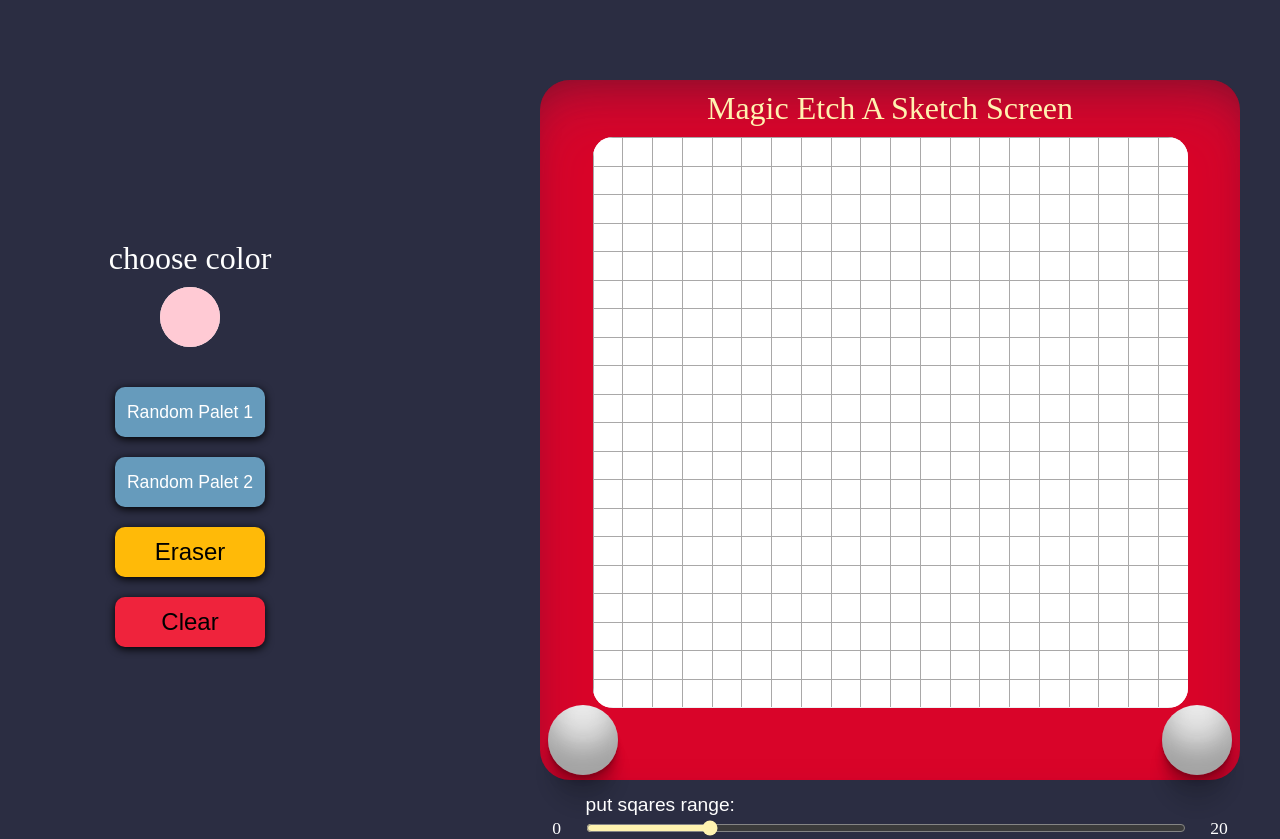
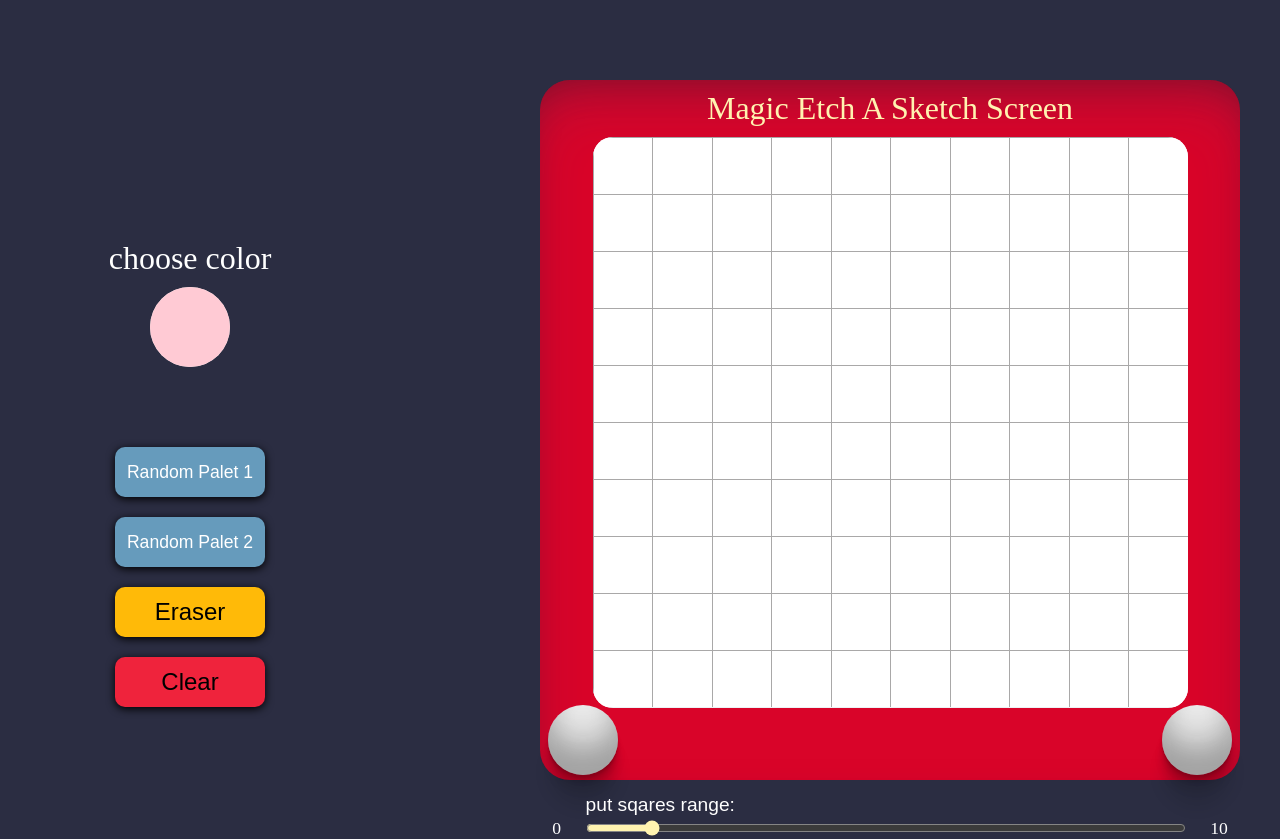
Before and after one commit to bisky0-0/etch-a-sketch, a plain HTML site: page index.html in a window 1280 px wide. Drawn offline with Linux system fonts and the light colour scheme.

Commit message:
Edit index.hmtl and styles.css and script.js

```diff
--- a/index.html
+++ b/index.html
@@ -26,7 +26,7 @@
         <div class="skbtn one"></div>
         <div class="skbtn two"></div>
         <div id="range-container">
-            <span>0</span><input type="range" name="range" id="range" min="0" step="1" max="100" value="20"><span
+            <span>0</span><input type="range" name="range" id="range" min="0" step="1" max="100" value="10"><span
                 id="range-num">20</span>
         </div>
     </div>
--- a/script.js
+++ b/script.js
@@ -2,25 +2,54 @@
 let sketch = document.getElementById("sketch");
 let squareRange = document.getElementById("range");
 let rangeNum = document.getElementById("range-num");
+let newDivs;
 
 //change sketch squares range
 function changeRange() {
-    if (range.value > 0) {
+    if (squareRange.value > 0) {
         sketch.innerHTML = "";
-        for (let i = 0; i < range.value * range.value; i++) {
+        for (let i = 0; i < squareRange.value * squareRange.value; i++) {
             rangeNum.textContent = range.value;
             newDivs = document.createElement("div");
-            newDivs.style.cssText = `width:calc(100% /${range.value});
-             height:calc(100% /${range.value});
+            newDivs.className = "newClassList";
+            newDivs.style.cssText = `width:calc(100% /${squareRange.value});
+             height:calc(100% /${squareRange.value});
              background-color: #fff;
-             border: ${1 / range.value}px solid #a9a8a8;
+             border: ${1 / squareRange.value}px solid #a9a8a8;
              border-bottom: none;
              border-right:none`;
             sketch.appendChild(newDivs);
         }
+        for (sketchChild of sketch.children) {
+            removeEventListener("mouseover", coloring, true)
+            sketchChild.addEventListener("mouseover", coloring);
+        }
+
     }
+    return newDivs;
 }
 changeRange()
 squareRange.addEventListener('input', changeRange);
 
 //coloring
+let colorPalet = document.getElementById("color");
+let paletOne = document.getElementById("palet-one");
+let paletTwo = document.getElementById("palet-two");
+let eraser = document.getElementById("eraser");
+let clear = document.getElementById("clear");
+
+let paletOneColors = ['#e4c1f9', '#a9def9', '#d0f4de', '#fcf6bd', '#ff99c8'];
+let paletTwoColors = ['#fe6d73', '#fef9ef', '#ffcb77', '#17c3b2', '#227c9d'];
+
+
+function coloring(event) {
+    event.target.style.cssText = `background-color: ${colorPalet.value}; width:calc(100% /${range.value});
+        height:calc(100% /${squareRange.value});
+        border: ${1 / squareRange.value}px solid #a9a8a8;
+        border-bottom: none;
+        border-right:none`;
+}
+
+
+let choosingColor = Math.floor(Math.random() * paletOneColors.length);
+console.log(choosingColor);
--- a/styles.css
+++ b/styles.css
@@ -30,15 +30,15 @@ label {
 
 .cp-wrapper {
     overflow: hidden;
-    width: 60px;
-    height: 60px;
+    width: 80px;
+    height: 80px;
     border-radius: 100%;
-    margin-bottom: 40px;
+    margin-bottom: 80px;
 }
 
 #color {
-    height: 80px;
-    width: 80px;
+    height: 120px;
+    width: 120px;
     padding: 0;
     margin: -12px;
     border: none;
```
